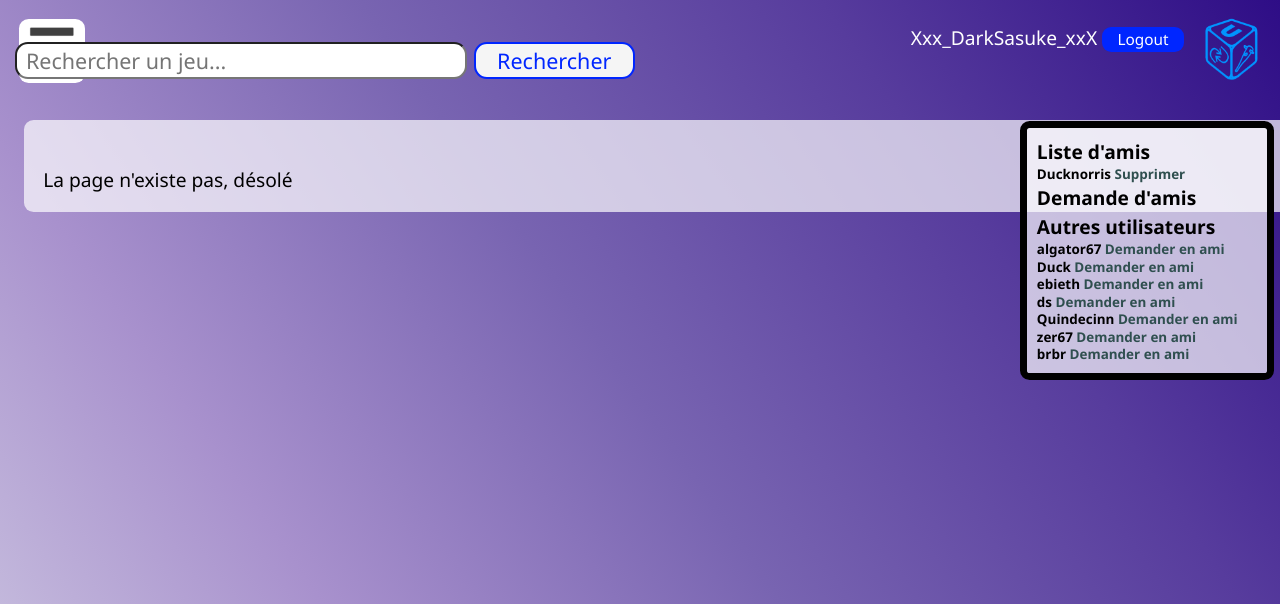
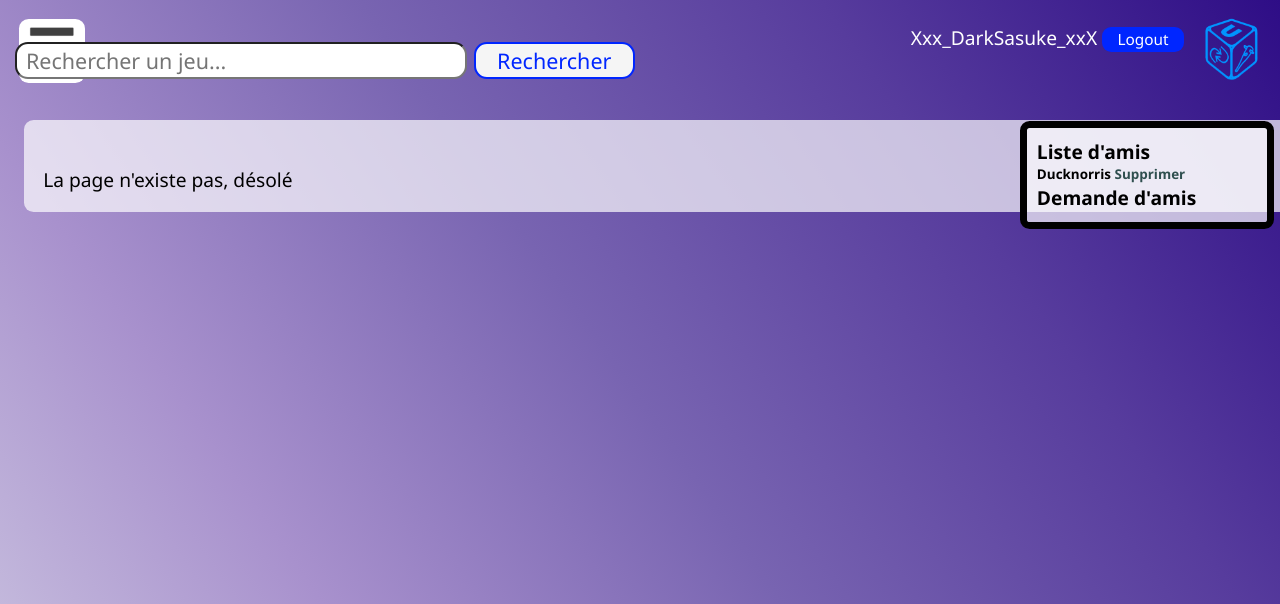
Before and after one commit to lsacienne/ifd_site, a PHP site: page /critique.php in a window 1280 px wide; the page is wider, and only the part inside the window is pictured. Shown: the top 604 px of that part. Run offline with PHP 8.4, Linux system fonts and the light colour scheme; a user stored in the database is signed in; data comes from the database, SQL or seed files in the repository.

Commit message:
Friends update

```diff
--- a/usert.php
+++ b/usert.php
@@ -53,21 +53,5 @@
 
 
             ?>
-        </p>
 
-    <h2>Autres utilisateurs</h2>
-        <p>
-            <?php
-              $req2 = $db->query("SELECT * FROM utilisateur;");
-              $data = $req2->fetchALL();
-
-              for ($i=0; $i < sizeof($data) ; $i++) {
-                if(!in_array($data[$i]['pseudo'],$user_check)){
-                  echo $data[$i]['pseudo'] . "<a href='friend_action.php?action=add&id=".$data[$i]['id']." '> Demander en ami</a></br>";
-                }
-              }
-
-
-             ?>
-        </p>
 </div>
```
